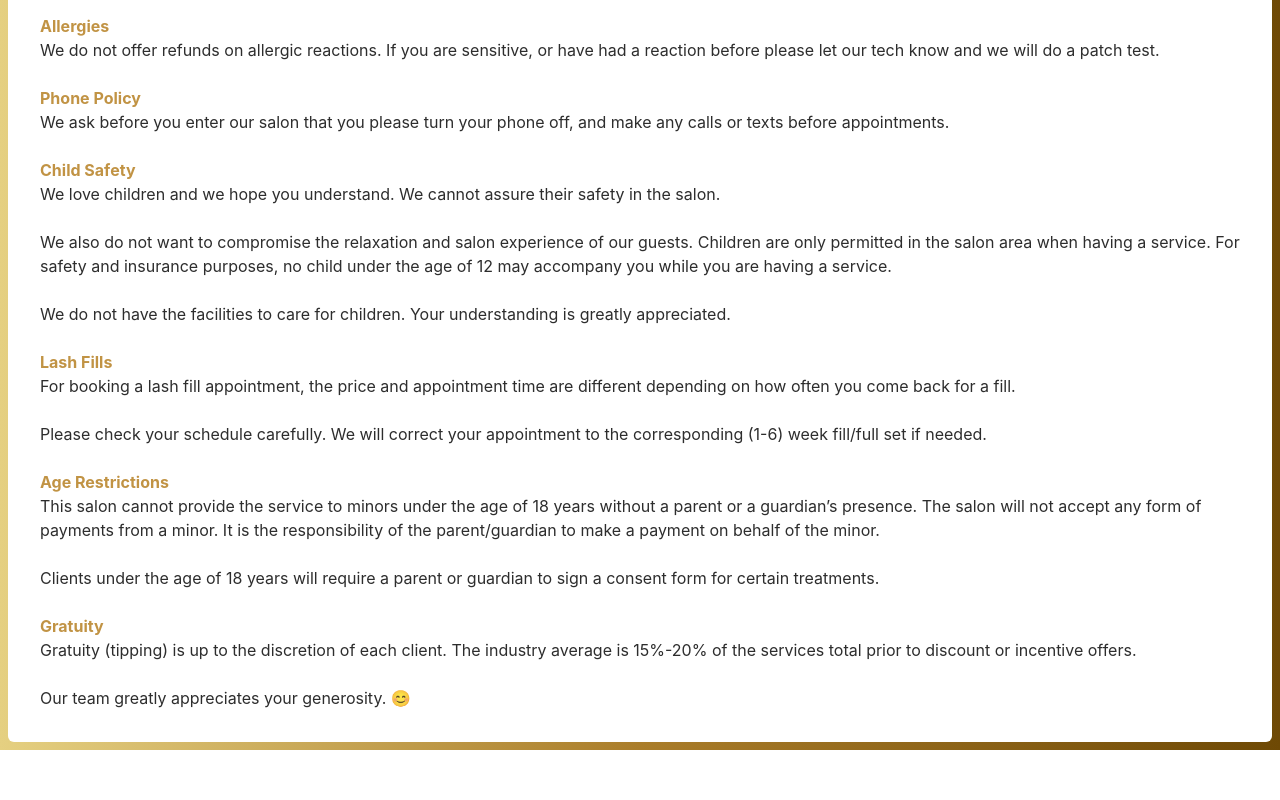
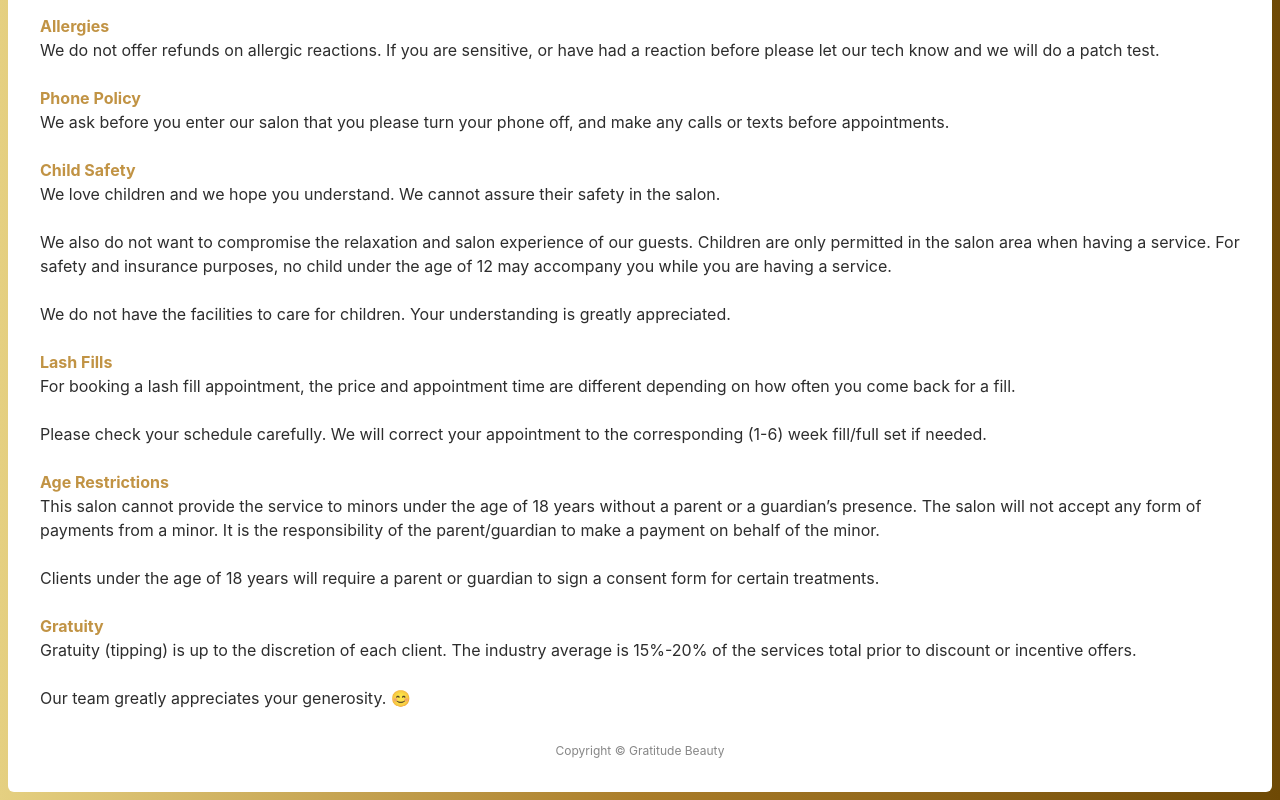
Before and after one commit to gratitudebeauty/gratitude-beauty, a plain HTML site: page policy.html in a window 1280 px wide. Shown: the part 712-1512 px from the top of the page. Before the commit the page ends 1462 px from the top, so only its background shows below. Drawn offline with nearby package versions, Linux system fonts and the light colour scheme.

Commit message:
Added footer to Policy and Services

```diff
--- a/policy.html
+++ b/policy.html
@@ -74,6 +74,7 @@
                 Our team greatly appreciates your generosity. 😊
             </p>
         </div>
+        <footer>Copyright &copy; <span id="year"></span> Gratitude Beauty</footer>
     </div>
 </body>
 </html>
```
Also changed, not shown: services.html (+1 -0 lines).
